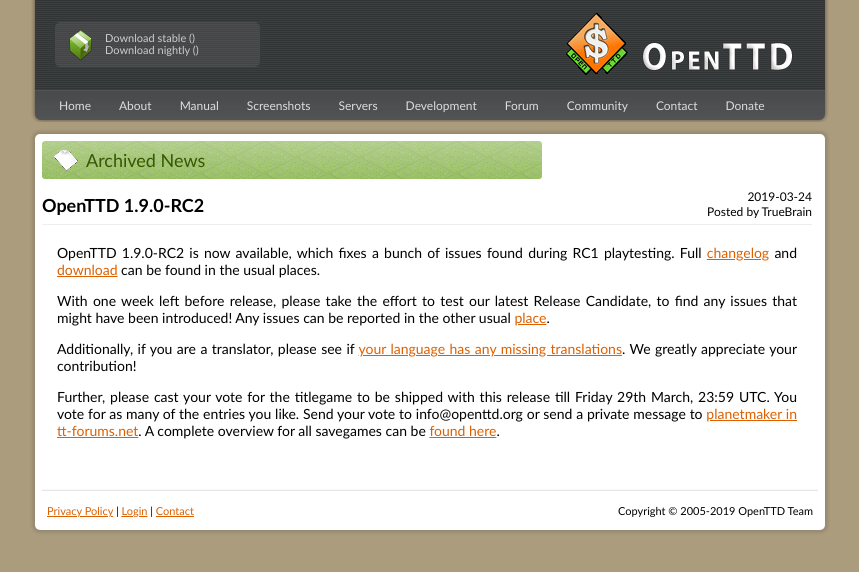
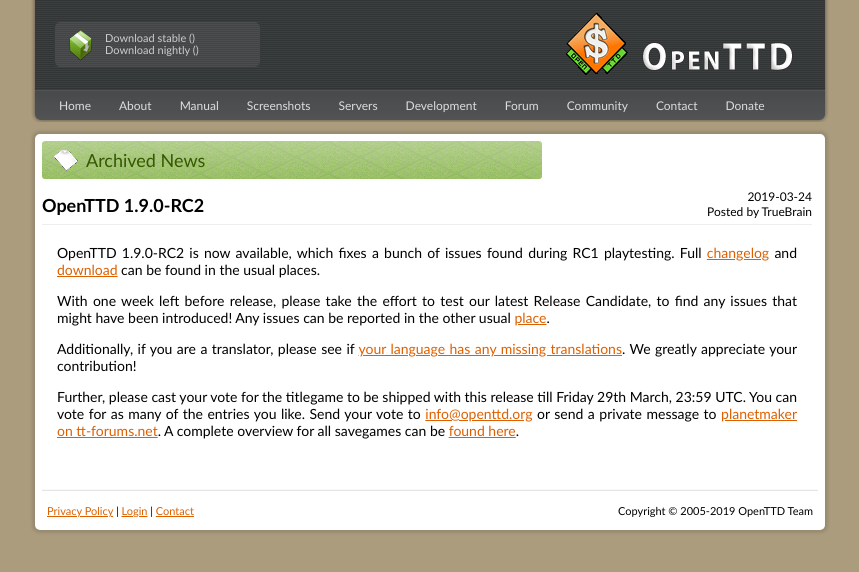
Before and after one commit to OpenTTD/website, a Jekyll site: the page built from _posts/2019-03-24-1.9.0-RC2.md, in a window 1280 px wide. Shown: the top 572 px of the page, without its empty margins (210-1069 px from the left). Built offline with Jekyll 4.4.1, drawn with Linux system fonts in a browser that asks for light colours.

Commit message:
Update 2019-03-24-1.9.0-RC2.md

```diff
--- a/_posts/2019-03-24-1.9.0-RC2.md
+++ b/_posts/2019-03-24-1.9.0-RC2.md
@@ -13,6 +13,6 @@
 We greatly appreciate your contribution!
 
 Further, please cast your vote for the titlegame to be shipped with this release till Friday 29th March, 23:59 UTC.
-You vote for as many of the entries you like.
-Send your vote to info@openttd.org or send a private message to [planetmaker in tt-forums.net](https://tt-forums.net/viewtopic.php?f=29&t=84827).
+You can vote for as many of the entries you like.
+Send your vote to [info@openttd.org](mailto:info@openttd.org) or send a private message to [planetmaker on tt-forums.net](https://tt-forums.net/viewtopic.php?f=29&t=84827).
 A complete overview for all savegames can be [found here](https://devs.openttd.org/~planetmaker/public_html/titlegame/round1).
```
